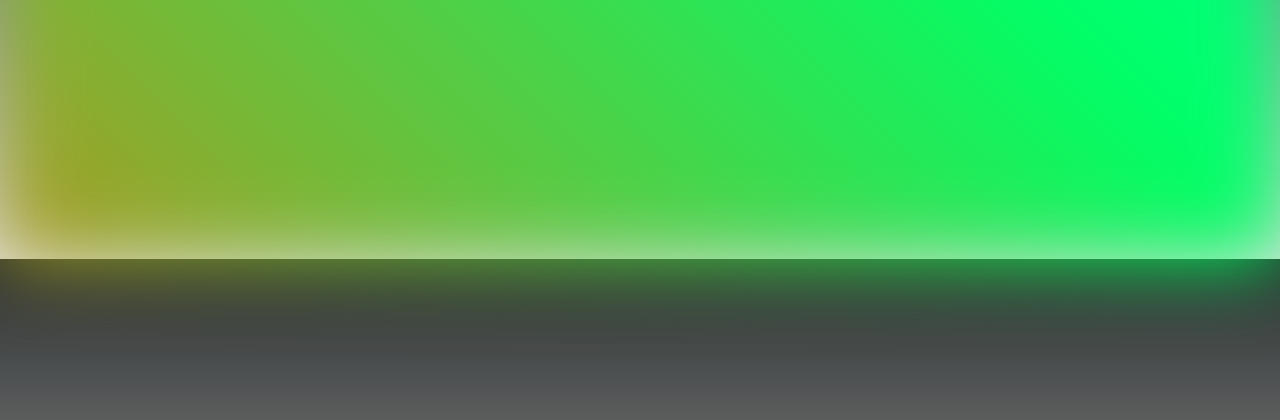
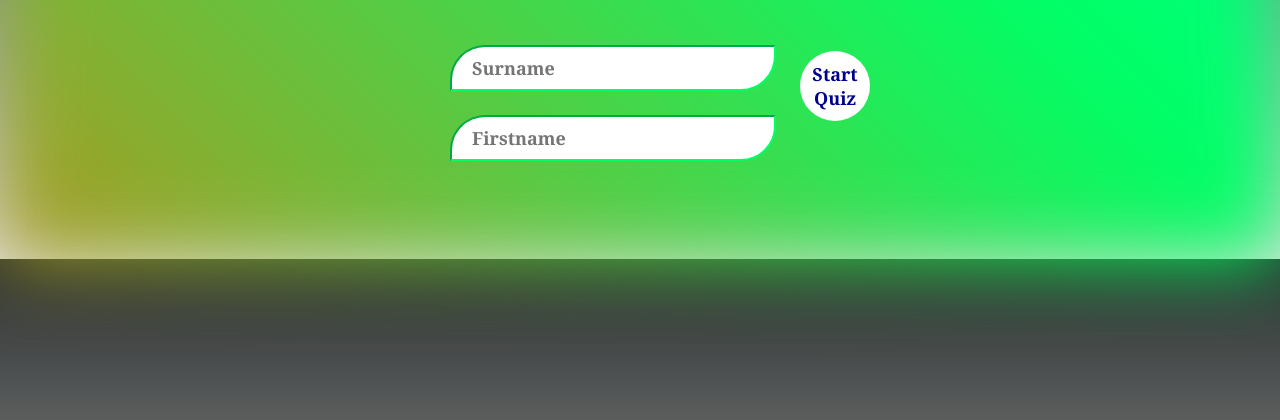
Before and after one commit to vicoye20/QuizApp, a plain HTML site: page index.html in a window 1280 px wide. Shown: the part 376-796 px from the top of the page. Drawn offline with Linux system fonts and the light colour scheme.

Commit message:
my second commit

```diff
--- a/index.html
+++ b/index.html
@@ -10,7 +10,7 @@
 
 
 
-    <div>
+    <div class="div1">
 
         <img src="image/google-contacts.png" alt="">
         <p> QUIZ APP</p>
@@ -19,7 +19,9 @@
 
     <h1>Enter your name to start the Quiz!</h1>
 
-
+        <input type="Surname" placeholder="Surname" id="inp1"> <br>
+        <input type="Firstname" placeholder="Firstname" id="inp2">
+        <button onclick="handleClick()">Start Quiz</button>
 
 </body>
 </html>
--- a/style.css
+++ b/style.css
@@ -42,7 +42,7 @@
     filter: blur(40px);
 }
 
-div{
+.div1{
     display: flex;
     align-items: center;
     justify-content: space-evenly;
@@ -69,3 +69,39 @@ h1{
     margin-top: -50px;
     color: white;
 }
+
+input{
+    width: 300px;
+    height: 40px;
+    margin-top: 10px;
+    margin-left: 450px;
+    font-size: 18px;
+    font-family: Georgia, 'Times New Roman', Times, serif;
+    font-weight: bold;
+    padding-left: 20px;
+    border-bottom-right-radius: 35px;
+    border-top-left-radius: 35px;
+    border-color: #00ff66;
+    color: blue;
+}
+
+button{
+    height: 70px;
+    width: 70px;
+    border-radius: 50%;
+    border: none;
+    font-size: 18px;
+    font-family: Georgia, 'Times New Roman', Times, serif;
+    font-weight: bold;
+    color: darkblue;
+    background-color: white;
+    position: relative;
+    top: -40px;
+    left: 20px;
+    cursor: pointer;
+    transition: 1s;
+}
+
+button:hover{
+    background-color: yellow;
+}
```
